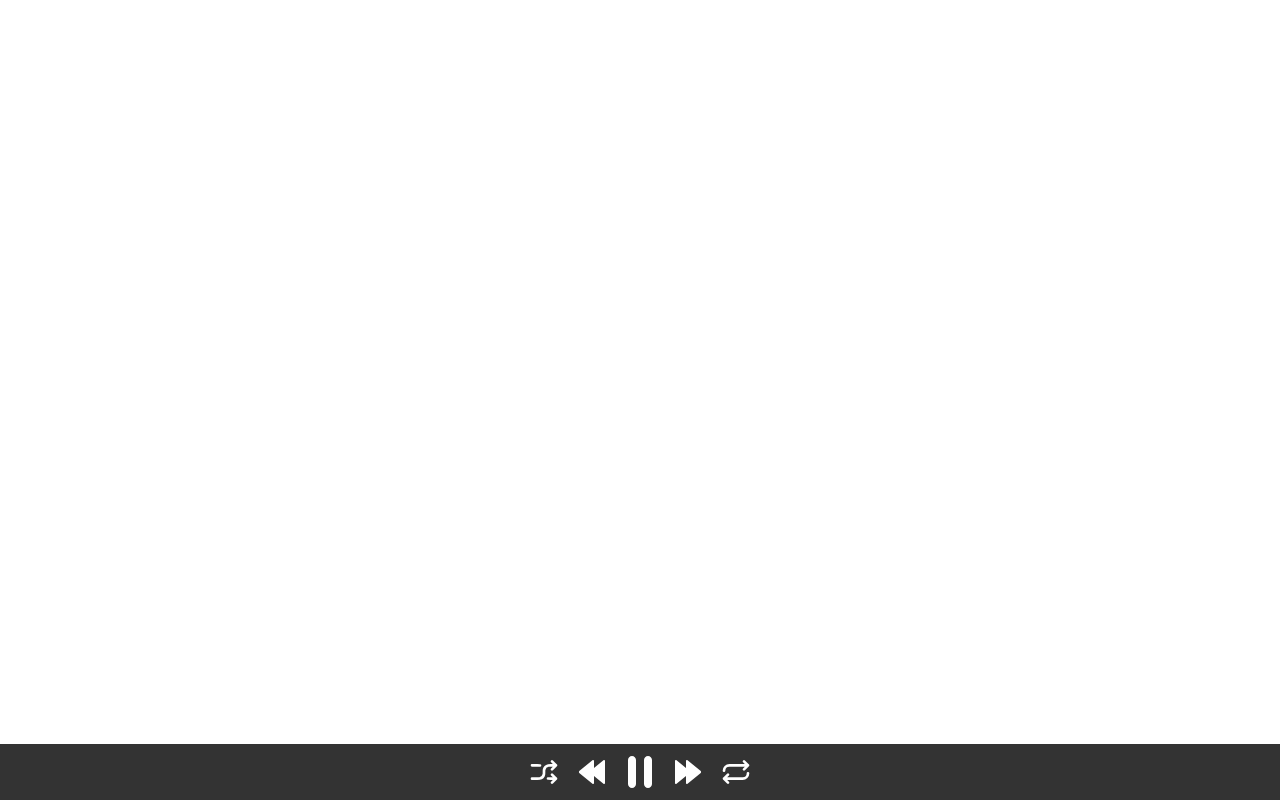
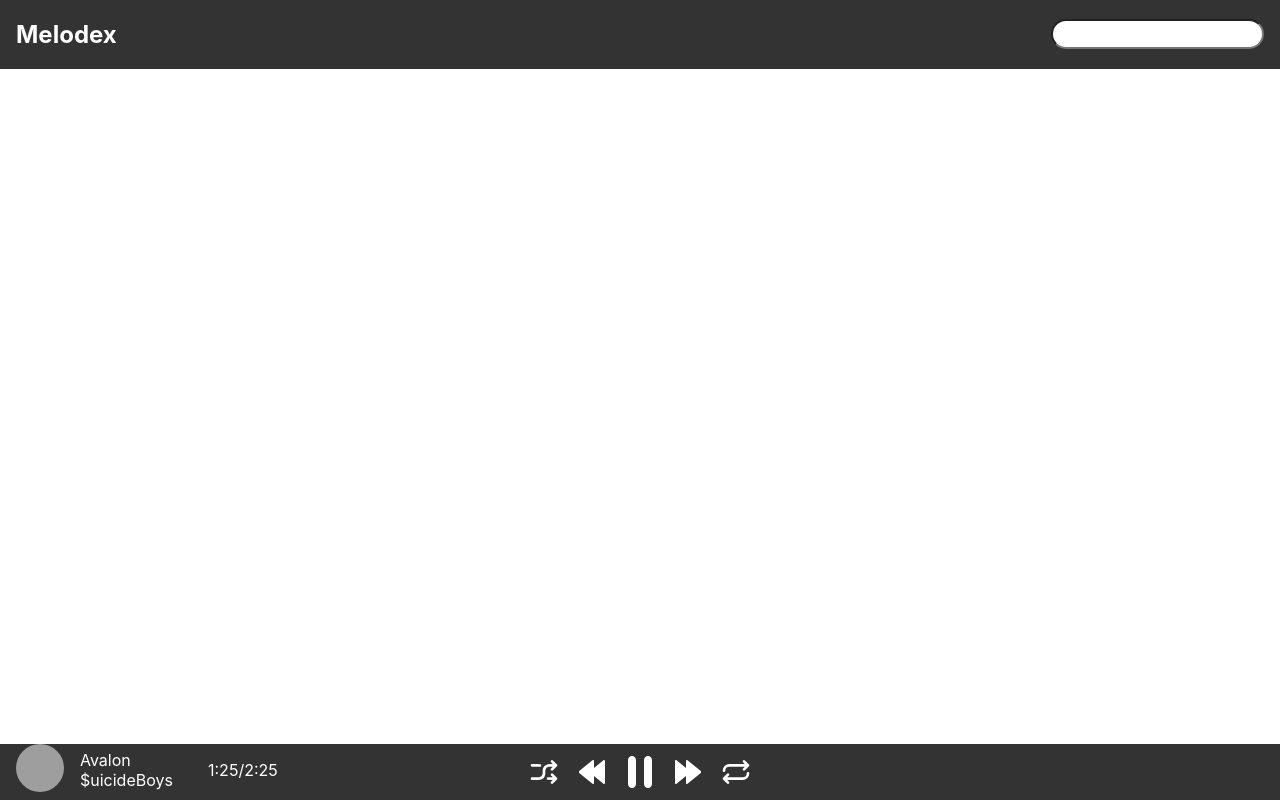
Before and after one commit to MichaelVerdon/Melodex, a React (Create React App) app in the folder melodex/: page / in a window 1280 px wide. Built offline with nearby package versions, Linux system fonts and the light colour scheme; grey boxes are pictures that could not be loaded.

Commit message:
Added top search Bar and configuring Player Bar

```diff
--- a/melodex/src/App.css
+++ b/melodex/src/App.css
@@ -74,3 +74,73 @@ html, body{
   background-color: rgba(255,255,255,0.1);
   border-radius: 1rem;
 }
+
+.nav{
+  padding-left: 1rem;
+  display: flex;
+  justify-content: space-between;
+  align-items: center;
+  gap: 1rem;
+  background-color: #333;
+}
+
+.nav a{
+  color: inherit;
+  text-decoration: none;
+}
+
+.nav h1{
+  color: white;
+  text-decoration: none;
+}
+
+.nav input{
+  margin: 1rem;
+  height: 1.5rem;
+  border-radius: 1rem;
+  padding-left: 1rem;
+  padding-right: 1rem;
+}
+
+.SongContainer{
+  position: fixed;
+  left: 1rem;
+  bottom: 0.5%;
+  display: flex;
+  align-items: center;
+}
+
+.SongContainer img{
+  width: 3rem;
+  height: 3rem;
+  border-radius: 50%;
+}
+
+.SongContainer ul{
+  margin: 0;
+  margin-right: 3rem;
+  padding-left: 1rem;
+  display: block;
+  width: 3rem;
+  list-style: none;
+  color: white;
+}
+
+.SongContainer p{
+  padding-left: 2rem;
+  color: white;
+}
+
+@media (max-width: 768px) {
+  .PlayerContainer {
+    flex-direction: column;
+    align-items: center;
+    height: 10%;
+  }
+
+  .ControlContainer {
+    flex-direction: row;
+    align-items: center;
+    justify-content: center;
+  }
+}
--- a/melodex/src/App.js
+++ b/melodex/src/App.js
@@ -1,10 +1,24 @@
 import './App.css';
 import Player from './Player';
+import NavBar from './NavBar';
 
 function App() {
+
+  const testSong = {
+    "name":"Avalon",
+    "artist":"$uicideBoys",
+    "img":"https://media.pitchfork.com/photos/611a0dee7818868ad0dc1d3d/master/pass/100000x100000-999.jpeg"
+  }
+
+  const Time = {
+    "current":"1:25",
+    "max":"2:25"
+  }
+
   return (
     <>
-      <Player/>
+      <NavBar/>
+      <Player Song={testSong} Time={Time}/>
     </>
   );
 }
--- /dev/null
+++ b/melodex/src/NavBar.jsx
@@ -0,0 +1,14 @@
+const NavBar = () => {
+    return(
+        <>
+            <nav className="nav">
+                <a href='/'>
+                    <h1>Melodex</h1>
+                </a>
+                <input></input>
+            </nav>
+        </>
+    )
+}
+
+export default NavBar
--- a/melodex/src/Player.jsx
+++ b/melodex/src/Player.jsx
@@ -1,6 +1,7 @@
 import { useState } from 'react';
+import { Col } from 'react-bootstrap';
 
-const Player = () => {
+const Player = ({ Song, Time }) => {
 
     // Hooks for toggling states
     const [isPlaying, PlayPause] = useState(false);
@@ -21,6 +22,24 @@ const Player = () => {
 
     return(
         <div className="PlayerContainer">
+            <div className="SongContainer">
+                <Col>
+                <img src={
+                    Song.img !== "N/A"
+                    ? Song.img
+                    : 'https://via.placeholder.com/400'
+                    } alt='project'/>
+                </Col>
+                <Col>
+                <ul>
+                    <li>{Song.name}</li>
+                    <li>{Song.artist}</li>
+                </ul>
+                </Col>
+                <Col>
+                <p>{Time.current}/{Time.max}</p>
+                </Col>
+            </div>
             <div className="ControlContainer">
                 <img
                 src="../images/player/shuffle.svg"
```
